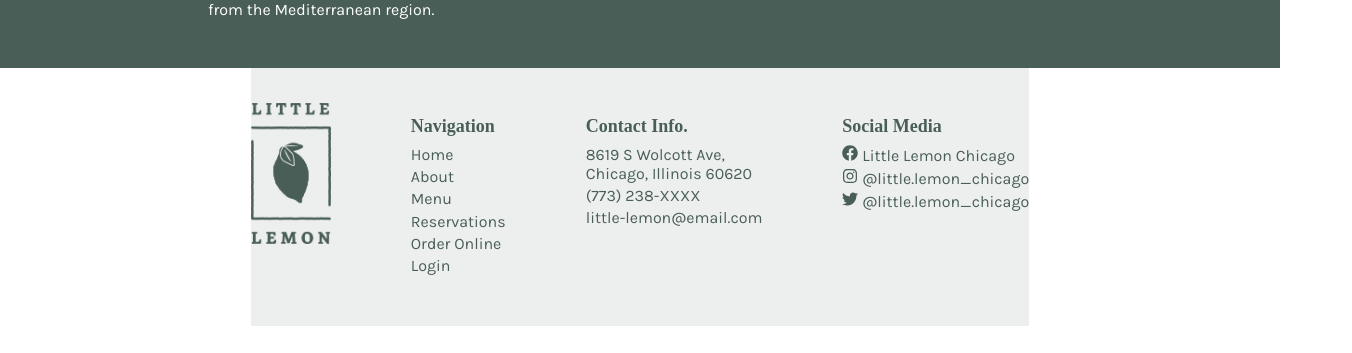
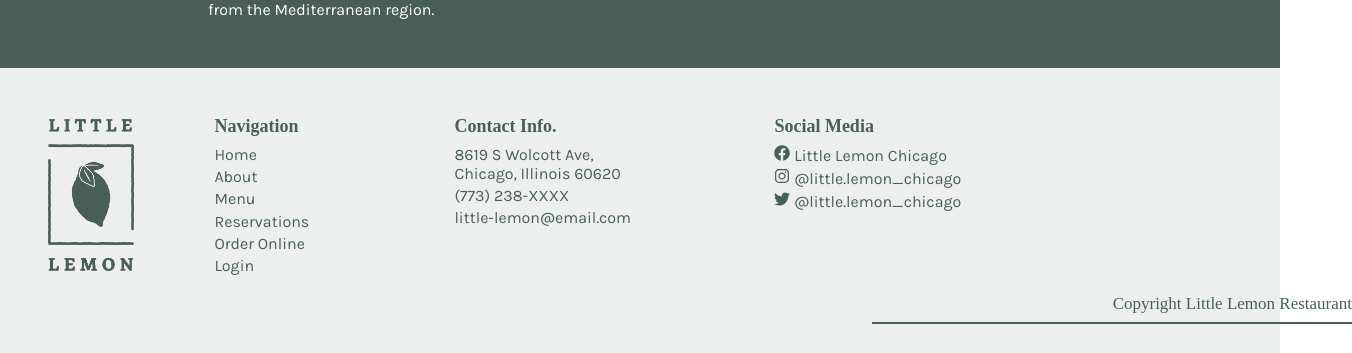
Before and after one commit to FurnWu/Little-Lemon, a React (Create React App) app in the folder little-lemon/: page / in a window 1280 px wide. Shown: the part 2123-2476 px from the top of the page, 1352 px wide, since content can reach past the window. Before the commit the page ends 2449 px from the top, so only its background shows below. Built offline with nearby package versions, Linux system fonts and the light colour scheme; a web font is replaced by a local one.

Commit message:
booking form styling in progress

```diff
--- a/little-lemon/src/BookingForm.js
+++ b/little-lemon/src/BookingForm.js
@@ -9,7 +9,8 @@ import { fetchAPI } from "./DataAPI";
   const handleChange = (event) => {
     const { name, value } = event.target;
     setFormData((prevFormData) => ({ ...prevFormData, [name]: value }));
-    if (value.length < 5) {
+
+    if (value.length < 2) {
       setInputError('Input must be at least 2 characters');
     } else {
       setInputError(null);
@@ -35,22 +36,30 @@ var dfaultDate = curr.toISOString().substring(0,10);
     const[guests, setGuests] = useState("1")
     const[occasion, setOccasion] = useState("F")
 
+    /*const clearForm = () => {
+      setFormData({firstName: "", lastName: "",email: "",phone: "",message: ""});
+      setDate(dfaultDate);
+      setChosenTime("");
+      setGuests("1");
+      setOccasion("F");
+    };*/
+
    const handleDateChange = (e) => {
       setDate(e.target.value);
-
-
    }
    //console.log(fetchAPI(date));
     const handleSubmit = (e) => {
       setIsDisabled(true)
       e.preventDefault();
-
+      alert("Reservation Completed!");
+      //clearForm();
    }
 console.log(formData);
-   const handleSubmitClick = (e) => {
+
+   /*const handleSubmitClick = (e) => {
       setIsDisabled(true)
       e.preventDefault();
-   }
+   }*/
 
    const handleEditClick = (e) => {
       setIsDisabled(false)
@@ -63,7 +72,7 @@ console.log(guests);
 console.log(occasion);
 
     return(
-<div><form style={{display: "grid; max-width: 200px; gap: 20px" }}>
+<div><form style={{display: "grid; max-width: 200px; gap: 20px" }} onSubmit={handleSubmit}>
 <div className="fullname">
    <div className="firstname"><label htmlFor="firstName">First Name<sup>*</sup></label><br></br>
    <input type="text" id="firstName" name="firstName"
@@ -72,11 +81,11 @@ console.log(occasion);
             value={formData.firstName}
             onChange={handleChange}
             required />
-            {inputError && <div style={{ color: 'red', fontSize: '12px' }}>{inputError}</div>}
+            {inputError && <div style={{ color: '#F4CE14', fontSize: '12px' }}>{inputError}</div>}
    </div>
    <div className="lastname"><label htmlFor="lasttName">Last Name<sup>*</sup></label><br></br>
    <input type="text" id="lastName" name="lastName" disabled={isDisabled} placeholder="Your last name ..." value={formData.lastName} onChange={handleChange} required/>
-      {inputError && <div style={{ color: 'red', fontSize: '12px' }}>{inputError}</div>}
+      {inputError && <div style={{ color: '#F4CE14', fontSize: '12px' }}>{inputError}</div>}
    </div>
 </div>
 <br></br>
@@ -132,22 +141,23 @@ console.log(occasion);
            value = {guests}  onChange={(e) => setGuests(e.target.value)}   />
 </div>
 </div>
-<p style={{textAlign:"left", color: "red", fontSize: "12px", marginLeft:"31.5rem"}}>* required</p>
+<p style={{textAlign:"left", color: "#F4CE14", fontSize: "12px", marginLeft:"31.5rem"}}>* Required</p>
 
    <div className="textbox">
       <label htmlFor="message">Message</label><br></br>
       <textarea id="message" name="message" placeholder="Additional request..." disabled={isDisabled} value={formData.message} onChange={handleChange}/>
    <br></br>
    </div>
-   <input type="submit" value="Make Your reservation" onSubmit={handleSubmit} />
+   {/*<input type="submit" value="Make Your reservation" onSubmit={handleSubmit} />*/}
    <br></br>
-   <button onClick={handleSubmitClick}>Submit</button>
+   {/*<button onClick={handleSubmitClick}>Submit</button>*/}
+
    <button onClick={handleEditClick}>Edit</button>
-   <button onSubmit={handleSubmit} disabled={!getIsFormValid()} >Book Now</button>
+
+   <button type="submit" onSubmit={handleSubmit} disabled={!getIsFormValid()} >Make Your Reservation</button>
 </form>
 <br></br>
-
-      <Confirmation />
+<Confirmation/>
 </div>
  );
 
@@ -164,6 +174,7 @@ function Confirmation() {
 }
 
 };
+
     };
 
 
--- a/little-lemon/src/Footer.css
+++ b/little-lemon/src/Footer.css
@@ -3,25 +3,104 @@
 
 .footer {
     display: inline-flex;
-    margin: 0rem;
+    width: 100%;
     background-color: #EDEFEE;
-    padding-block: 2rem;
+    padding-top: 2rem;
     color: #495E57;
     font-family: "Karla";
+    padding-inline: 3rem;
+    flex-wrap: wrap;
 }
+.footer-logo {
+    margin-left: 0rem;
+    background-color: none;
+    flex-wrap: wrap;
+}
+.footer-logo img {
+    width: 5.4rem;
+    margin-top: 1rem;
 
-.footer-logo img {
-    width: 5rem;
 }
 
 .navigation {
+    width: 15rem;
     text-align: left;
+    background-color: none;
+    flex-wrap: wrap;
 }
 
 .contact {
     text-align: left;
+    background-color: none;
+    width: 20rem;
+    flex-wrap: wrap;
 }
 
 .social-media {
+    width: 20rem;
     text-align: left;
+    background-color: none;
+    flex-wrap: wrap;
 }
+
+.copyright {
+    background-color: none;
+    text-align: right;
+    width: 30rem;
+    align-content: end;
+    border-bottom: 2px solid #495E57;
+    color: #495E57;
+    margin-inline: 54.5rem;
+    margin-top: 0;
+    margin-bottom: 1rem;
+}
+
+@media (min-width: 700px) and (max-width: 1050) {
+    .footer-logo {
+      margin-left: -2em;
+      width: 100%;
+    }
+  }
+
+  @media (max-width: 500px) {
+    .footer-logo {
+      display: none;
+    }
+  }
+  @media (min-width: 700px) and (max-width: 1050) {
+    .navigation {
+      margin-left: -2em;
+      width: 100%;
+    }
+  }
+
+  @media (max-width: 500px) {
+    .navigation {
+      display: none;
+    }
+  }
+  @media (min-width: 700px) and (max-width: 1050) {
+    .contact {
+      margin-left: -2em;
+      width: 100%;
+    }
+  }
+
+  @media (max-width: 500px) {
+    .contact {
+      display: none;
+    }
+  }
+
+  @media (min-width: 700px) and (max-width: 1050) {
+    .social-media {
+      margin-left: -2em;
+      width: 100%;
+    }
+  }
+
+  @media (max-width: 500px) {
+    .social-media {
+      display: none;
+    }
+  }
--- a/little-lemon/src/Footer.js
+++ b/little-lemon/src/Footer.js
@@ -3,6 +3,7 @@ import footerlogo from './Assets/logo_green.png'
 import {FaFacebook, FaInstagram, FaTwitter} from "react-icons/fa";
 function Footer() {
     return(
+        <div style={{backgroundColor:"#EDEFEE", paddingBottom:"1rem"}}>
         <div className="footer">
             <div className="footer-logo">
                 <img src={footerlogo} alt="footer logo"/>
@@ -34,7 +35,12 @@ function Footer() {
                     <ul style={{paddingBottom:"0.2rem"}}><FaTwitter/> @little.lemon_chicago</ul>
                 </ul>
             </div>
+
+
         </div>
+           <ul className='copyright' style={{fontFamily:"Markazi", fontSize:"17px", paddingBottom:"0.5rem"}}>Copyright Little Lemon Restaurant</ul>
+        </div>
+
     );
 };
 
--- a/little-lemon/src/index.css
+++ b/little-lemon/src/index.css
@@ -7,14 +7,16 @@ body {
 }
 
 form {
-    background-color: #EDEFEE;
+    background-color: #495E57;
     font-family: 'Karla';
+    font-weight: 570;
+    color: #f8f8f8;
     padding-block: 2rem;
-    border-radius: 16px;
+
 }
 
 sup {
-    color: red;
+    color: #F4CE14;
 }
 
 .fullname {
@@ -103,36 +105,42 @@ input[type=text] {
     border-radius: 4px;
     padding: 6px 12px;
     border: 2px solid grey;
+    background-color: #EDEFEE;
 }
 
 input[type=tel] {
     border-radius: 4px;
     padding: 6px 12px;
     border: 2px solid grey;
+    background-color: #EDEFEE;
 }
 
 input[type=email] {
     border-radius: 4px;
     padding: 6px 12px;
     border: 2px solid grey;
+    background-color: #EDEFEE;
 }
 
 input[type=date] {
     border-radius: 4px;
     padding: 6px 12px;
     border: 2px solid grey;
+    background-color: #EDEFEE;
 }
 
 select {
     border-radius: 4px;
     padding: 6px 12px;
     border: 2px solid grey;
+    background-color: #EDEFEE;
 }
 
 input[type=number] {
     border-radius: 4px;
     padding: 6px 12px;
     border: 2px solid grey;
+    background-color: #EDEFEE;
 }
 
 textarea {
@@ -142,7 +150,7 @@ textarea {
     box-sizing: border-box;
     border: 2px solid grey;
     border-radius: 4px;
-    background-color: #f8f8f8;
+    background-color: #EDEFEE;
     resize: none;
   }
 
```
